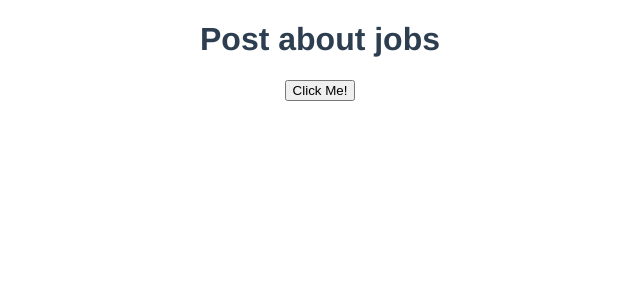
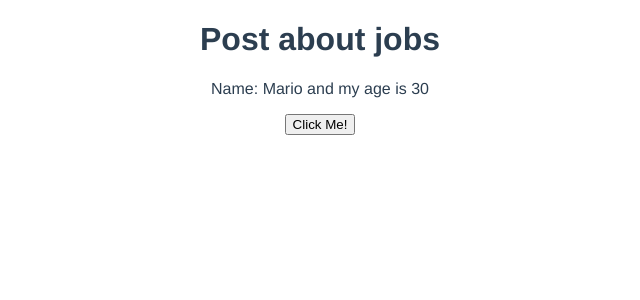
Before and after one commit to OlgaModified/vueJStut, a Vue app in the folder composition-blog/: page / in a window 1280 px wide. Shown: the top 300 px of the page, without its empty margins (320-960 px from the left). Built offline with nearby package versions, Linux system fonts and the light colour scheme.

Commit message:
basic refs

```diff
--- a/composition-blog/src/views/Home.vue
+++ b/composition-blog/src/views/Home.vue
@@ -1,8 +1,8 @@
 <template>
   <div class="home">
     <h1>Post about jobs</h1>
-    <p ></p>
-    <button>Click Me!</button>
+    <p ref="p"> Name:  {{ name }} and my age is {{ age }}</p>
+    <button @click="handleClick">Click Me!</button>
   </div>
 </template>
 
@@ -15,13 +15,21 @@ export default {
   name: 'Home',
   setup() {
     //console.log('setup')
-
+    const p = ref(null)
+    let name= "Mario"
+    let age = 30
     const jobs = ref([
         {title: "Web Developer", id: 1, body: "A web developer is a programmer who specializes in, or is specifically engaged in, the development of World Wide Web applications using a client–server ..."},
         {title: "Software Developer", id: 1, body: "Agile software development services for ambitious organizations. Flexible partnership. We implement robust processes in software development that result in reliable solutions. 16+ years of experience. Excellent tech know-how. We offer peace of mind."}
         ])
 
-    return {jobs}
+    const handleClick = ()=>{
+      console.log(p, p.value)
+      p.value.classList.add('test')
+      p.value.textContent = "Hejsa!"
+    }
+
+    return {jobs, handleClick, p, name, age }
   },
   data() {
     return {
```
